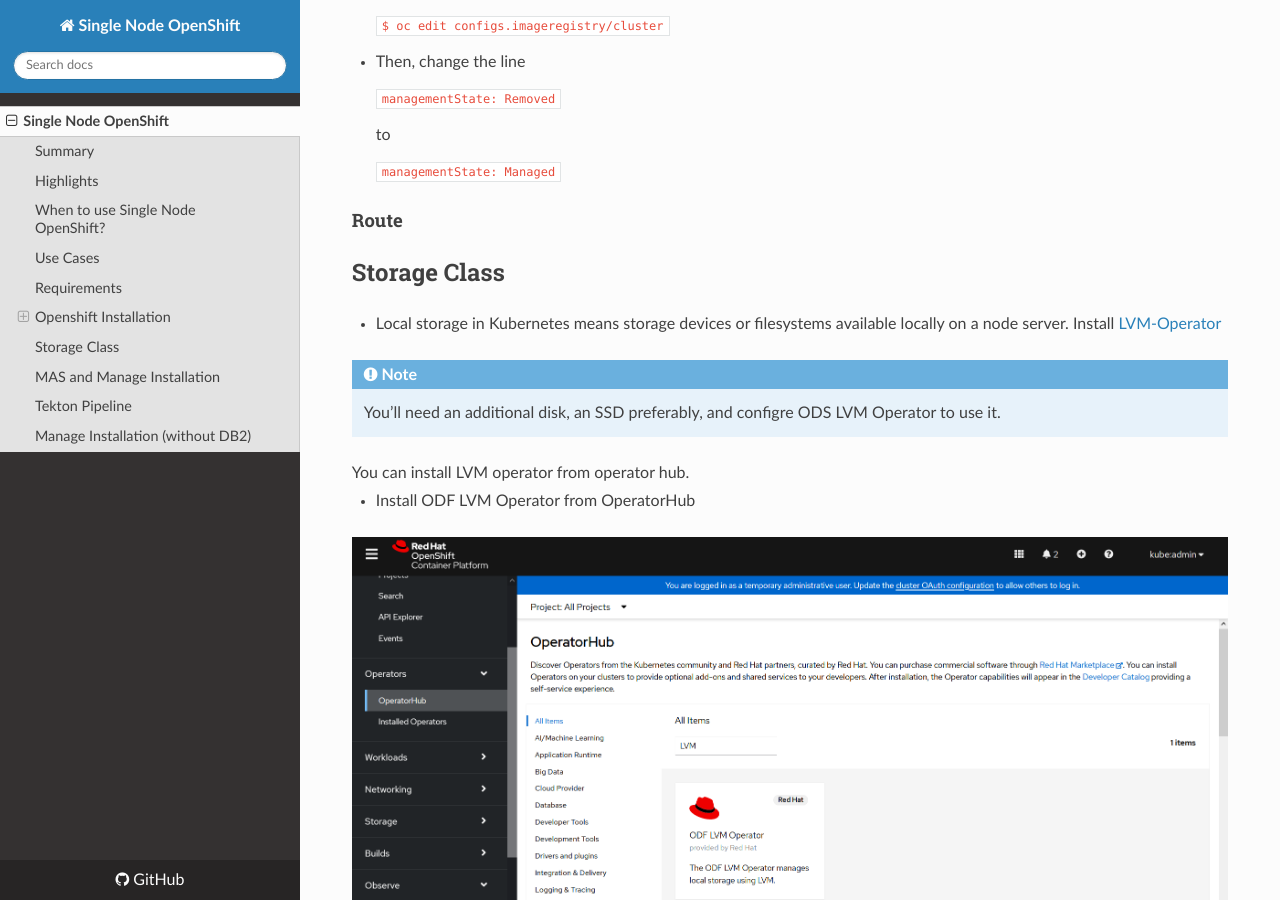
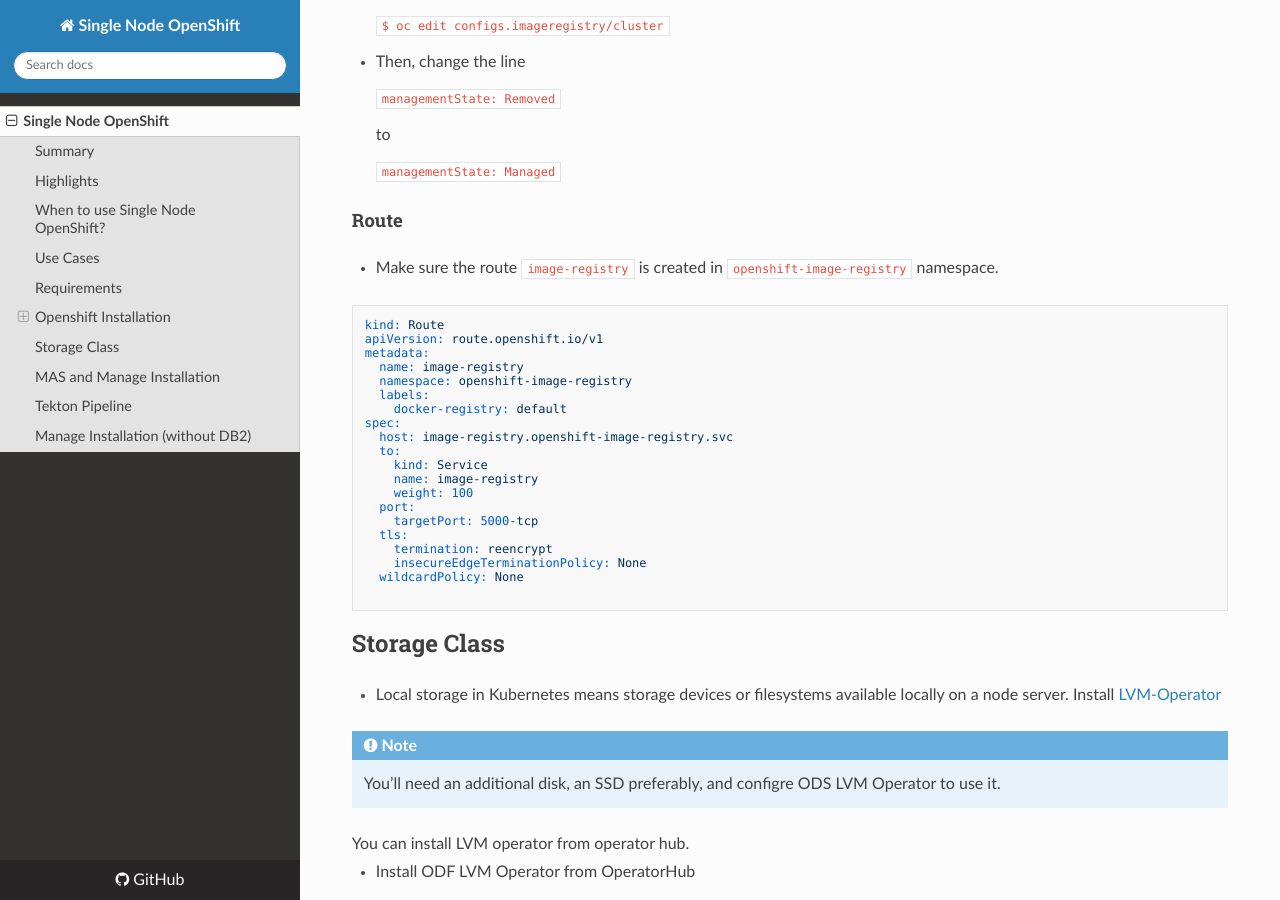
Before and after one commit to ibm-mas-manage/sno, an MkDocs documentation site: the page built from docs/index.md, in a window 1280 px wide and 900 px high, scrolled down 3618 px. Built offline with MkDocs 1.6.1, drawn with Linux system fonts in a browser that asks for light colours; nearby versions of some CDN libraries.

Commit message:
Update index.md

````diff
--- a/docs/index.md
+++ b/docs/index.md
@@ -156,6 +156,31 @@
     ```
 
 #### Route
+
+- Make sure the route `image-registry` is created in `openshift-image-registry` namespace.
+
+```
+kind: Route
+apiVersion: route.openshift.io/v1
+metadata:
+  name: image-registry
+  namespace: openshift-image-registry
+  labels:
+    docker-registry: default
+spec:
+  host: image-registry.openshift-image-registry.svc
+  to:
+    kind: Service
+    name: image-registry
+    weight: 100
+  port:
+    targetPort: 5000-tcp
+  tls:
+    termination: reencrypt
+    insecureEdgeTerminationPolicy: None
+  wildcardPolicy: None
+
+```
 
 ## Storage Class
 
````
